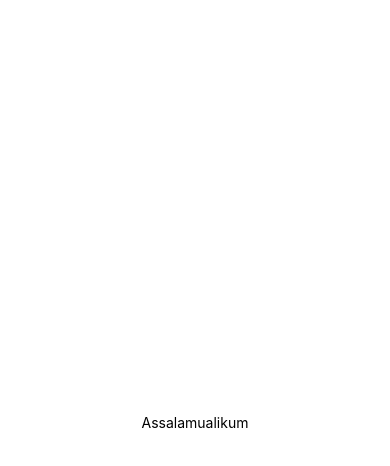
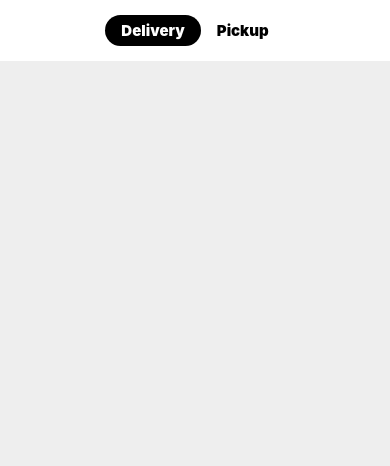
Before and after one commit to ney-l/super-eats, a React Native app: screen / in a window 390 px wide. Shown: the top 466 px of the page. Built offline with nearby package versions, Linux system fonts and the light colour scheme.

Commit message:
feat(Homescreen): adds header to the layout

```diff
--- a/src/App.tsx
+++ b/src/App.tsx
@@ -1,20 +1,19 @@
 import { StatusBar } from 'expo-status-bar';
-import { StyleSheet, Text, View } from 'react-native';
+import { SafeAreaView, StyleSheet } from 'react-native';
+import { HomeScreen } from './screens/Home.screen';
 
 export function App() {
   return (
-    <View style={styles.container}>
-      <Text>Assalamualikum</Text>
-      <StatusBar style="auto" />
-    </View>
+    <SafeAreaView style={styles.container}>
+      <StatusBar />
+      <HomeScreen />
+    </SafeAreaView>
   );
 }
 
 const styles = StyleSheet.create({
   container: {
     flex: 1,
-    backgroundColor: '#fff',
-    alignItems: 'center',
-    justifyContent: 'center',
+    backgroundColor: '#eee',
   },
 });
--- /dev/null
+++ b/src/components/layout/HeaderTabs.tsx
@@ -0,0 +1,57 @@
+import React, { useState } from 'react';
+import { View, Text, TouchableOpacity } from 'react-native';
+
+export function HeaderTabs() {
+  const [activeTab, setActiveTab] = useState('Delivery');
+
+  const handleTabPress = (tab: string) => setActiveTab(tab);
+  return (
+    <View
+      style={{
+        flexDirection: 'row',
+        alignSelf: 'center',
+      }}
+    >
+      <HeaderButton
+        text="Delivery"
+        activeTab={activeTab}
+        onTabPress={handleTabPress}
+      />
+      <HeaderButton
+        text="Pickup"
+        activeTab={activeTab}
+        onTabPress={handleTabPress}
+      />
+    </View>
+  );
+}
+
+const HeaderButton = ({
+  text,
+  activeTab,
+  onTabPress,
+}: {
+  text: string;
+  activeTab: string;
+  onTabPress: (tab: string) => void;
+}) => (
+  <TouchableOpacity
+    style={{
+      backgroundColor: activeTab === text ? 'black' : 'white',
+      paddingVertical: 6,
+      paddingHorizontal: 16,
+      borderRadius: 30,
+    }}
+    onPress={() => onTabPress(text)}
+  >
+    <Text
+      style={{
+        color: activeTab === text ? 'white' : 'black',
+        fontSize: 15,
+        fontWeight: '900',
+      }}
+    >
+      {text}
+    </Text>
+  </TouchableOpacity>
+);
--- /dev/null
+++ b/src/components/layout/index.tsx
@@ -0,0 +1 @@
+export * from './HeaderTabs';
--- /dev/null
+++ b/src/screens/Home.screen.tsx
@@ -0,0 +1,19 @@
+import React from 'react';
+import { View, Text, StyleSheet } from 'react-native';
+import { HeaderTabs } from '../components/layout';
+
+export function HomeScreen() {
+  return (
+    <View style={styles.container}>
+      <View style={{ backgroundColor: 'white', padding: 15 }}>
+        <HeaderTabs />
+      </View>
+    </View>
+  );
+}
+
+const styles = StyleSheet.create({
+  container: {
+    flex: 1,
+  },
+});
```
